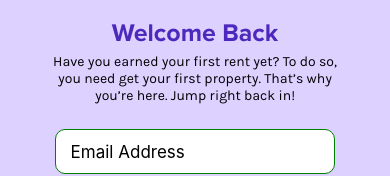
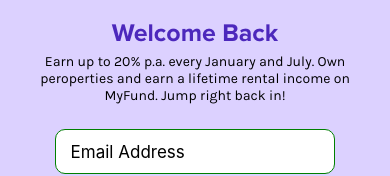
Before and after one commit to tolulopeahmed/MyFundApp, a React Native app: screen /Login in a window 390 px wide. Shown: the part 183-359 px from the top of the page. Built offline with nearby package versions, Linux system fonts and the light colour scheme.

Commit message:
Clien-side Data Validation

```diff
--- a/screens/login/CreateAccount.js
+++ b/screens/login/CreateAccount.js
@@ -47,8 +47,9 @@
   };
 
   const validatePhoneNumber = (phoneNumber) => {
-    setValidPhoneNumber(phoneNumber && phoneNumber.length <= 11);
+    setValidPhoneNumber(phoneNumber && /^\d+$/.test(phoneNumber) && phoneNumber.length <= 11);
   };
+
 
 
   const togglePasswordVisibility = () => {
@@ -67,7 +68,7 @@
           </View>
           <View style={styles.textContainer}>
             <Text style={styles.header}>Create Account</Text>
-            <Text style={styles.subText}>Join thousands of landlords to learn how to become one yourself with MyFund.</Text>
+            <Text style={styles.subText}>Earn up to 20% p.a. every January and July. Own peroperties and earn a lifetime rental income on MyFund</Text>
           </View>
           <View style={styles.inputContainer}>
             <View style={styles.inputWrapper}>
--- a/screens/login/Login.js
+++ b/screens/login/Login.js
@@ -53,8 +53,7 @@
         <View style={styles.headerContainer}>
           <Text style={styles.header}>Welcome Back</Text>
           <Text style={styles.subText}>
-            Have you earned your first rent yet? To do so, you need get your first property. That’s why you’re here.
-            Jump right back in!
+          Earn up to 20% p.a. every January and July. Own peroperties and earn a lifetime rental income on MyFund. Jump right back in!
           </Text>
         </View>
 
```
